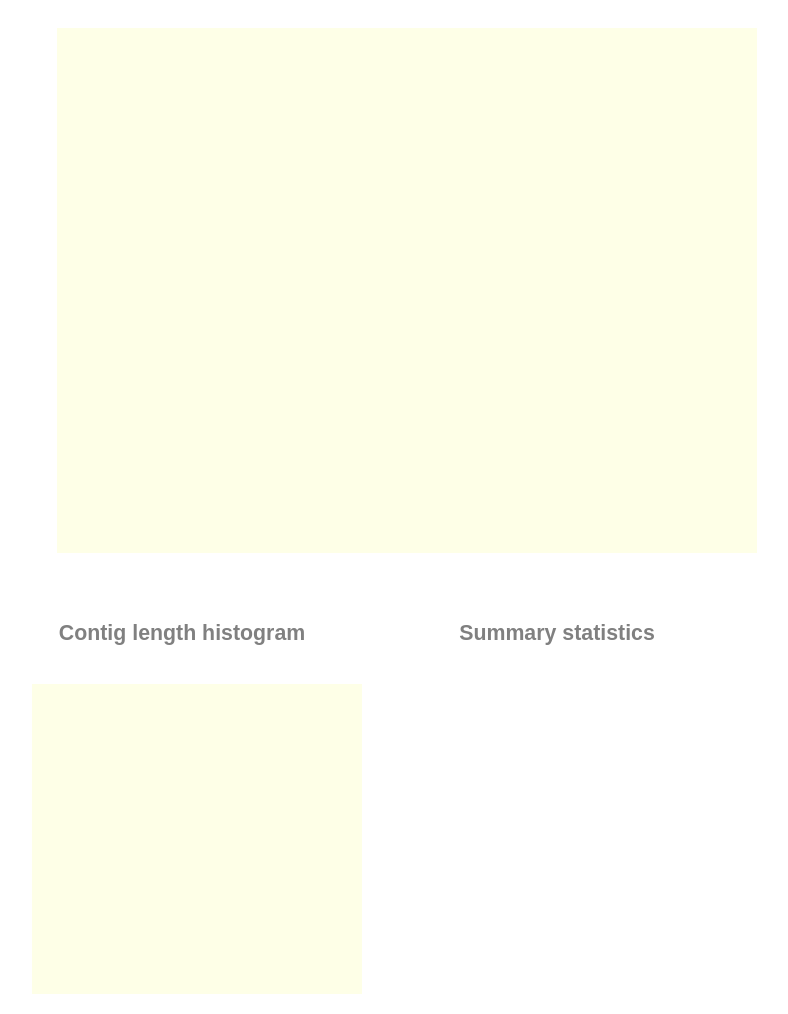
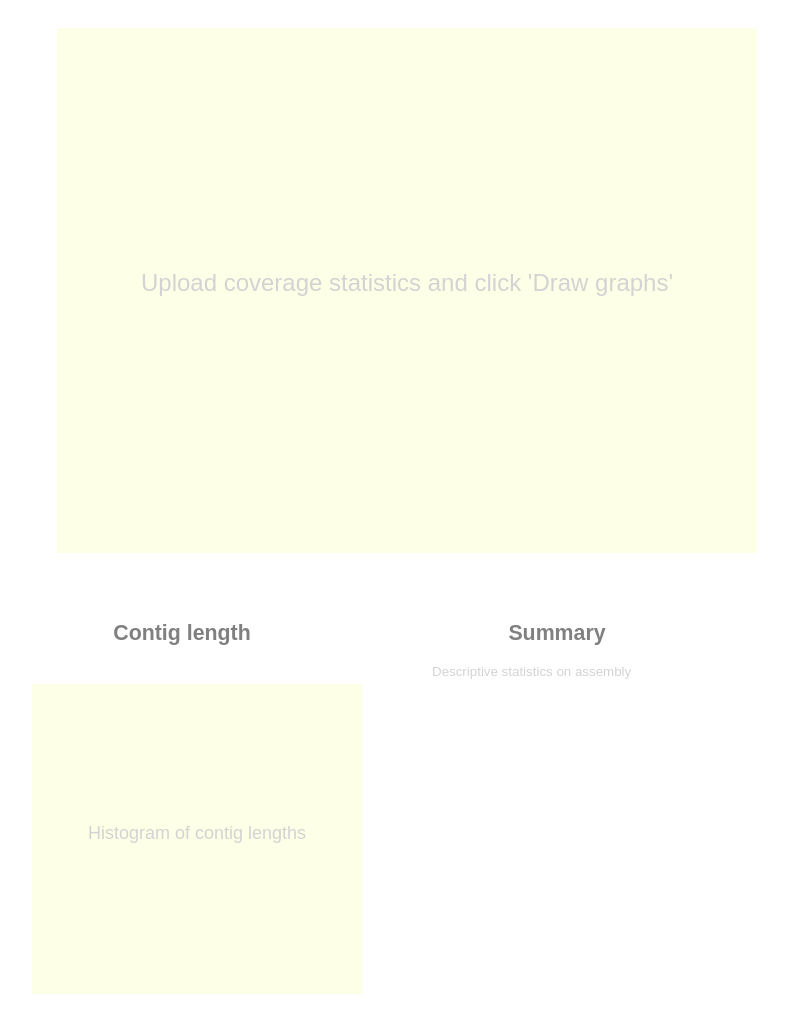
Before and after one commit to kbseah/gbtlite, a plain HTML site: page index.html in a window 1280 px wide. Shown: the part 335-1349 px from the top of the page, without its empty margins (208-996 px from the left). Drawn offline with Linux system fonts and the light colour scheme.

Commit message:
Implement clear existing plot before new plot drawn Add placeholder info text on page initial load

```diff
--- a/gbtlite.js
+++ b/gbtlite.js
@@ -50,36 +50,54 @@ var margin = { top:25,
     bottom: 50};
 var height = 600 - margin.top - margin.bottom;
 var width = 850 - margin.left - margin.right;
-
 // Define main chart object
 var chart = d3.select(".chart")
 	.attr("height",height + margin.bottom + margin.top)
 	.attr("width",width + margin.left + margin.right)
 	.append("g") // Append g object to space margins
 	.attr("transform","translate(" + margin.left + "," + margin.top + ")");
-
 // Background color for main chart plot area
 chart.append("rect")
 	.attr("height",height)
 	.attr("width",width)
 	.attr("fill","#feffe7");
+// Placeholder text before data are loaded
+chart.append("text")
+	.attr ("x",(width/2))
+    .attr("y", (height/2))
+    .style("text-anchor","middle")
+    .style("font-family","sans-serif")
+    .style("font-size","24px")
+    .style("fill","lightgrey")
+    .text("Upload coverage statistics and click 'Draw graphs'");
 
-// Define length plot chart size
-var lenplotMargin = { top:20, right:20, left:50, bottom:20};
+// Define length histogram chart size
+var lenplotMargin = { top:20,
+	right:20,
+	left:50,
+	bottom:20};
 var lenplotHeight = 350 - lenplotMargin.top - lenplotMargin.bottom;
 var lenplotWidth = 400 - lenplotMargin.left - lenplotMargin.right;
-
-// Define length plot chart object
+// Define length histogram chart object
 var lenplot = d3.select(".lenplot")
 	.attr("height",lenplotHeight + lenplotMargin.top + lenplotMargin.bottom)
 	.attr("width", lenplotWidth + lenplotMargin.left + lenplotMargin.right)
 	.append("g") // Space margins
 	.attr("transform","translate(" + lenplotMargin.left + "," + lenplotMargin.top + ")");
-// Background color
+// Background color for length histogram chart
 lenplot.append("rect")
 	.attr("height",lenplotHeight)
 	.attr("width",lenplotWidth)
 	.attr("fill", "#feffe7");
+// Placeholder text before data are loaded
+lenplot.append("text")
+	.attr("x",(lenplotWidth/2))
+	.attr("y",(lenplotHeight/2))
+    .style("text-anchor","middle")
+    .style("font-family","sans-serif")
+    .style("font-size","18px")
+    .style("fill","lightgrey")
+    .text("Histogram of contig lengths");
 
 // Div element for tooltip animations
 var div = d3.select("body")
@@ -87,7 +105,28 @@ var div = d3.select("body")
 	.attr("class","tooltip")
 	.style("opacity",0);
 
+// Define summary stats object for later
+var summaryStats = d3.select(".summaryStats");
+// Placeholder text before data are loaded
+summaryStats.append("p")
+    .style("font-family","sans-serif")
+    .style("font-size","10pt")
+    .style("color","lightgrey")
+    .text("Descriptive statistics on assembly")
+
+// Default settings
+
 function drawGraph() { // This function is called when "draw" button is pressed
+
+	// Clear existing contents
+	chart.selectAll("circle").remove();
+	chart.selectAll(".axis").remove();
+	chart.selectAll("text").remove();
+	lenplot.selectAll(".axis").remove();
+	lenplot.selectAll(".bar").remove();
+	lenplot.selectAll("text").remove();
+	summaryStats.selectAll("p").remove();
+	console.log(summaryStats);
 
     // Linear scale for x-axis (GC%)
     var x = d3.scaleLinear()
@@ -209,8 +248,7 @@ function drawGraph() { // This function is called when "draw" button is pressed
     				units: "bp" }
     			];
     // Output results
-    var summaryStats = d3.select(".summaryStats")
-    	.selectAll("p")
+    summaryStats.selectAll("p")
     	.data(stats)
     	.enter().append("p")
     	.style("font-family","sans-serif")
--- a/index.html
+++ b/index.html
@@ -81,13 +81,13 @@ h2 {
 
 	<!-- Contig length histogram -->
 	<div style="width:500px; float:left; margin: auto">
-		<h2>Contig length histogram</h2>
+		<h2>Contig length</h2>
 		<svg class="lenplot" style="display:block; margin: auto"></svg>
 	</div>
 
 	<!-- Summary statistics on assembly -->
 	<div class="summaryStats" style="width:250px; float:left; margin: auto">
-		<h2>Summary statistics</h2>
+		<h2>Summary</h2>
 	</div>
 
 </div>
```
